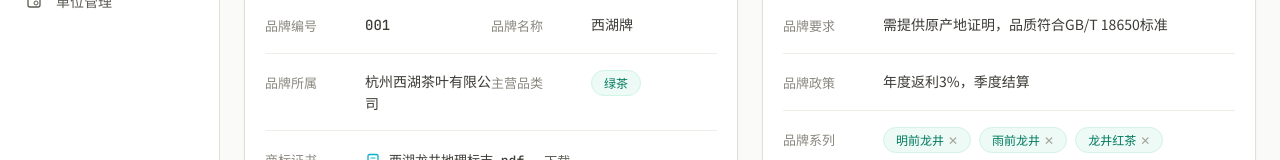
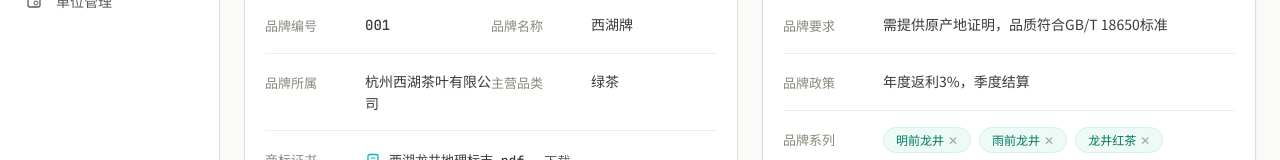
Before and after one commit to zsdxtw/dcbztea-buddy, a React (Vite) app: page /product/product-brand/1 in a window 1280 px wide. Shown: the part 424-584 px from the top of the page. Built offline with nearby package versions, Linux system fonts and the light colour scheme.

Commit message:
feat: 拉取并理解项目文件
Co-authored-by: traeagent <traeagent@users.noreply.github.com>

```diff
--- a/src/pages/product/ProductBrandDetail.tsx
+++ b/src/pages/product/ProductBrandDetail.tsx
@@ -203,11 +203,7 @@ export default function ProductBrandDetail() {
                 <DetailRow label="品牌编号"><span className="mono">{brand.code}</span></DetailRow>
                 <DetailRow label="品牌名称"><span style={{ fontWeight: 'var(--font-medium)' }}>{brand.name}</span></DetailRow>
                 <DetailRow label="品牌所属">{brand.owner}</DetailRow>
-                <DetailRow label="主营品类">
-                  <div style={{ display: 'flex', flexWrap: 'wrap', gap: 'var(--space-2)' }}>
-                    {brand.mainCategories.map((c) => (<span key={c} className="brand-series-tag">{c}</span>))}
-                  </div>
-                </DetailRow>
+                <DetailRow label="主营品类">{brand.mainCategories.join(' | ')}</DetailRow>
                 <DetailRow label="商标证书" span>
                   <div style={{ display: 'flex', flexDirection: 'column', gap: 'var(--space-2)' }}>
                     {brand.trademarkCert.map((file, i) => (
```
